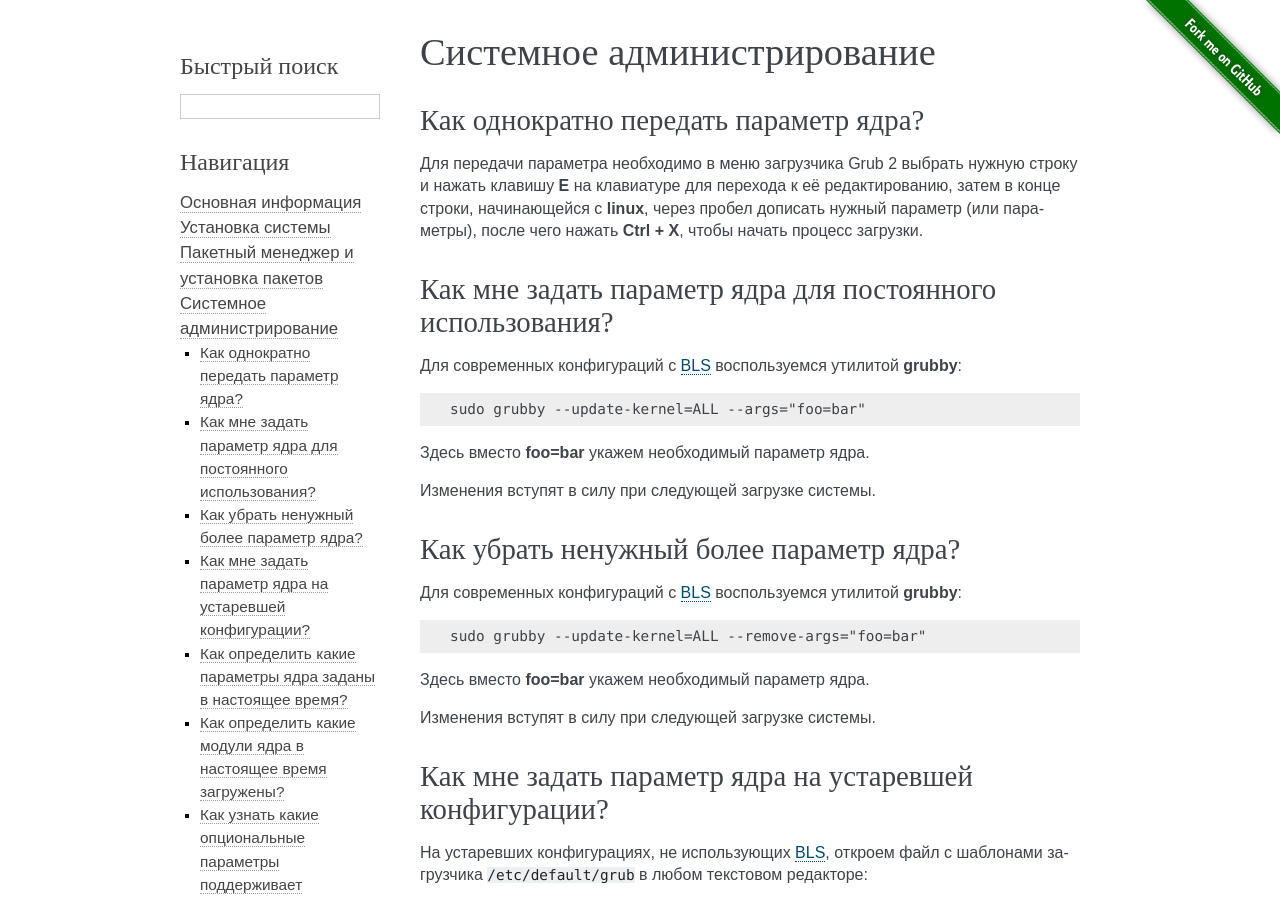
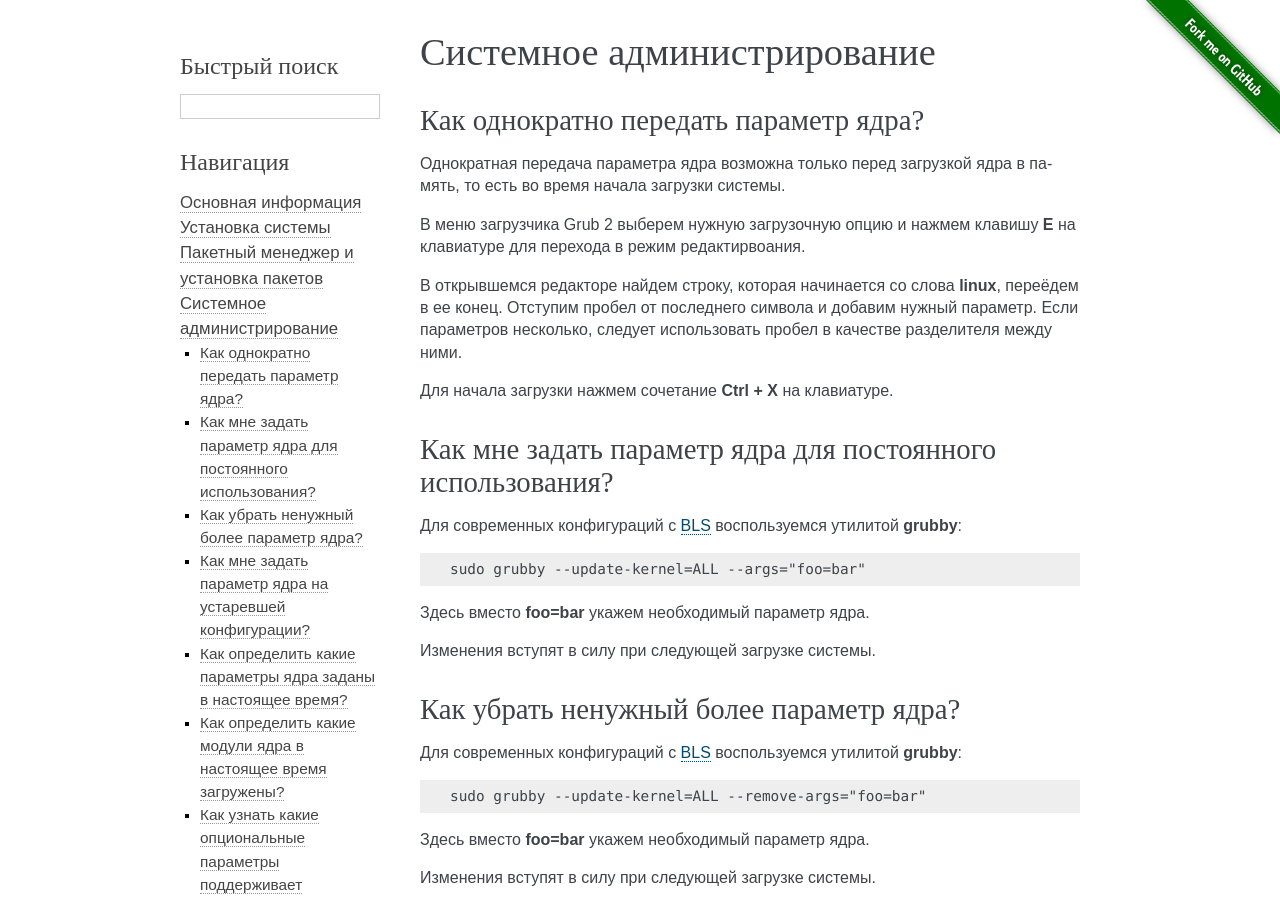
Before and after one commit to RussianFedora/FAQ, a Sphinx documentation site: the page built from source/administration.rst, in a window 1280 px wide and 900 px high. Built offline with Sphinx 7.4.7, drawn with Linux system fonts in a browser that asks for light colours; comment, search, counter and statistics services are not loaded.

Commit message:
Fixed some typos, mistakes and added some useful information. (#98)

```diff
--- a/source/administration.rst
+++ b/source/administration.rst
@@ -19,7 +19,13 @@
 Как однократно передать параметр ядра?
 =========================================
 
-Для передачи параметра необходимо в меню загрузчика Grub 2 выбрать нужную строку и нажать клавишу **E** на клавиатуре для перехода к её редактированию, затем в конце строки, начинающейся с **linux**, через пробел дописать нужный параметр (или параметры), после чего нажать **Ctrl + X**, чтобы начать процесс загрузки.
+Однократная передача параметра ядра возможна только перед загрузкой ядра в память, то есть во время начала загрузки системы.
+
+В меню загрузчика Grub 2 выберем нужную загрузочную опцию и нажмем клавишу **E** на клавиатуре для перехода в режим редактирвоания.
+
+В открывшемся редакторе найдем строку, которая начинается со слова **linux**, переёдем в ее конец. Отступим пробел от последнего символа и добавим нужный параметр. Если параметров несколько, следует использовать пробел в качестве разделителя между ними.
+
+Для начала загрузки нажмем сочетание **Ctrl + X** на клавиатуре.
 
 .. index:: kernel, boot, kernel options, grub, grubby
 .. _kernelpm-perm:
--- a/source/installation.rst
+++ b/source/installation.rst
@@ -217,7 +217,7 @@
 Почему таймер TRIM отключён по умолчанию?
 ============================================
 
-Изначально :ref:`таймер TRIM <ssd-tuning>` активировался автоматически, если установка Fedora производилась на SSD накопитель, но через некоторое время обнаружилась серьёзная проблема с noname-накопителями. Их контроллеры делегировали поддержку процедуры TRIM, однако при её выполнении теряли все данные на носителе.
+Изначально :ref:`таймер TRIM <ssd-tuning>` активировался автоматически, если установка Fedora производилась на SSD накопитель, но через некоторое время обнаружилась серьёзная проблема с noname-накопителями. Их контроллеры декларировали поддержку процедуры TRIM, однако при её выполнении теряли все данные на носителе.
 
 Из-за достаточно большого количества жалоб на потерю данных с таких дешёвых контрафактных noname накопителей, созданных на базе простейших контроллеров от флешек и микросхем памяти из отбраковки, было решено таймер отключить.
 
```
Also changed, not shown: source/package-manager.rst (+19 -3 lines).
